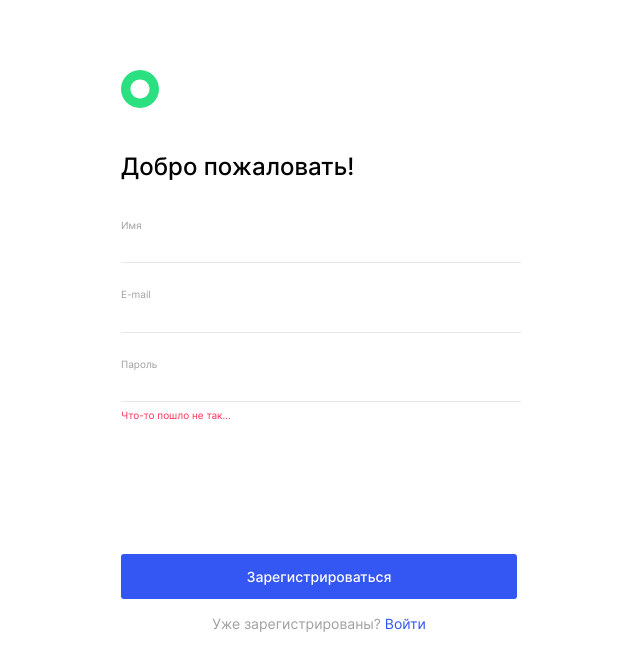
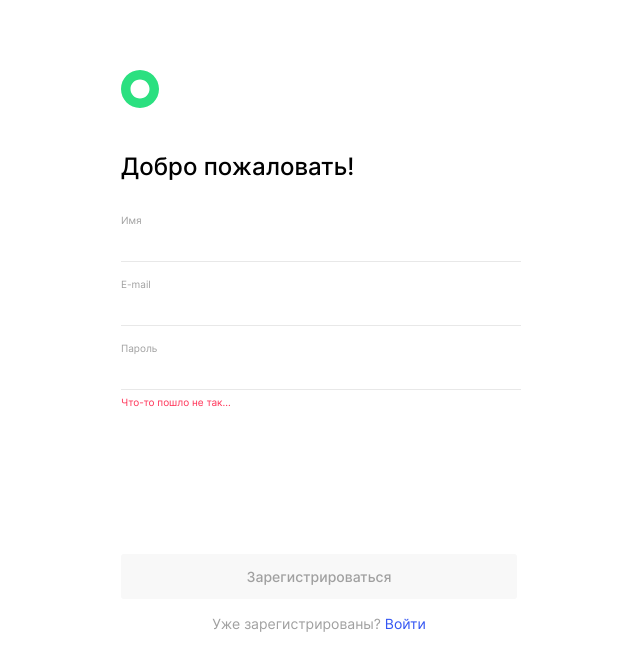
Before and after one commit to Photokub/movies-explorer-frontend, a React (Create React App) app: page /signup in a window 1280 px wide. Shown: the top 670 px of the page, without its empty margins (321-961 px from the left). Built offline with nearby package versions, Linux system fonts and the light colour scheme; no server answers.

Commit message:
Feat: валидация форм с помощью react-hook-form

```diff
--- a/src/components/App/App.js
+++ b/src/components/App/App.js
@@ -177,7 +177,7 @@ function App() {
                 <Route path="/signin" element={<Login/>}/>
                 <Route path="/signup" element={
                     <Register
-                        register={register}
+                        onRegister={register}
                         loggedIn={loggedIn}
                         userData={userData}
                         setUserData={setUserData}
--- a/src/components/Form/Form.css
+++ b/src/components/Form/Form.css
@@ -4,6 +4,14 @@
     display: flex;
     flex-direction: column;
     justify-content: space-between;
+}
+
+.form__field{
+    position: relative;
+    display: flex;
+    flex-direction: column;
+    align-items: flex-start;
+    margin-bottom: 10px;
 }
 
 .form__container {
@@ -17,11 +25,23 @@
     border: none;
     border-radius: 3px;
     margin: 0;
+    transition: .3s;
 
     font-weight: 500;
     font-size: 14px;
     line-height: 17px;
     color: #FFFFFF;
+}
+
+.form__submit-btn:hover{
+    opacity: .8;
+    cursor: pointer;
+}
+
+.form__submit-btn_disabled{
+    background: #F8F8F8;
+    color: #A0A0A0;
+    cursor: default;
 }
 
 .form__input__title {
@@ -38,7 +58,7 @@
     height: 28px;
     border: none;
     border-bottom: 1px solid #E8E8E8;
-    margin: 0 0 20px 0;
+    margin: 0 0 6px 0;
 }
 
 .form__input, :active, :hover, :focus {
@@ -47,8 +67,6 @@
 }
 
 .form__input__err {
-    position: relative;
-    bottom: 18px;
     font-weight: 400;
     font-size: 10px;
     line-height: 12px;
--- a/src/components/Form/Form.jsx
+++ b/src/components/Form/Form.jsx
@@ -1,14 +1,17 @@
-import React, {useCallback, useState} from "react";
+import React from "react";
+import { useForm } from "react-hook-form";
 import './Form.css'
 import {Navigate} from "react-router-dom";
 
-export default function Form({name, method, btnText, children, register, userData, loggedIn}){
+export default function Form({name, method, btnText, children, onRegister, userData, loggedIn, handleSubmit}){
 
-    const handleSubmit = (e) => {
-        let {name, email, password} = userData;
-        e.preventDefault();
-        register({name, email, password})
-    }
+   // const { register, handleSubmit, watch, formState: { errors } } = useForm();
+
+    // const onSubmit = (e) => {
+    //     let {name, email, password} = userData;
+    //     e.preventDefault();
+    //     onRegister({name, email, password})
+    // }
 
     if (loggedIn) {
         return <Navigate to="/"/>;
@@ -19,13 +22,13 @@ export default function Form({name, method, btnText, children, register, userDat
             className='form'
             name={`${name}`}
             method={`${method}`}
-            noValidate={false}
+            noValidate={true}
             onSubmit={handleSubmit}
         >
             <div className='form__container'>
             {children}
             </div>
-            <button className='form__submit-btn' type='submit'>{btnText}</button>
+            <button className='form__submit-btn form__submit-btn_disabled' type='submit' >{btnText}</button>
         </form>
     )
 }
--- a/src/components/Register/Register.jsx
+++ b/src/components/Register/Register.jsx
@@ -1,14 +1,14 @@
 import React from "react";
 import WelcomeScreen from "../WelcomeScreen/WelcomeScreen";
 
-export default function Register({register, loggedIn, userData, setUserData}) {
+export default function Register({onRegister, loggedIn, userData, setUserData}) {
     return (
         <WelcomeScreen
             title='Добро пожаловать!'
             subtitle='Уже зарегистрированы? '
             sublink='Войти'
             to='/signin'
-            register={register}
+            onRegister={onRegister}
             loggedIn={loggedIn}
             userData={userData}
             setUserData={setUserData}
--- a/src/components/RegisterForm/RegisterForm.jsx
+++ b/src/components/RegisterForm/RegisterForm.jsx
@@ -1,7 +1,25 @@
 import React from "react";
 import Form from "../Form/Form";
+import {useForm} from "react-hook-form";
 
-export default function RegisterForm({ register, loggedIn, userData, setUserData }){
+export default function RegisterForm({ onRegister, loggedIn, userData, setUserData   }) {
+
+    const {register, handleSubmit, watch, formState: {errors, isValid}} = useForm({
+        defaultValues: {
+            name: '',
+            email: '',
+            password: ''
+        },
+        mode: 'onChange'
+    });
+
+    const name = watch('name')
+    const email = watch('email')
+    const password = watch('password')
+
+    const handleOnSubmit = () => {
+        onRegister({ name, email, password })
+    }
 
     const handleChange = (e) => {
         const {name, value} = e.target;
@@ -12,38 +30,65 @@ export default function RegisterForm({ register, loggedIn, userData, setUserData
         console.log(userData)
     }
 
-    return(
+    return (
         <Form
             name='register_form'
             method='post'
             btnText='Зарегистрироваться'
-            register={register}
+            onRegister={onRegister}
             loggedIn={loggedIn}
             userData={userData}
+            //handleSubmit={handleSubmit}
+            handleSubmit={handleSubmit(handleOnSubmit)}
         >
             <label className='form__field'>
                 <span className='form__input__title'>Имя</span>
                 <input className='form__input'
                        type='text'
                        name='name'
-                       //defaultValue=""
+                    //defaultValue=""
                        required
                        value={userData.name}
                        onChange={handleChange}
-                       //ref={nameRef}
+                       {...register('name', {
+                           required: 'Обязательное поле',
+                           minLength: {
+                               value: 2,
+                               message: 'вы должны заполнить минимум 2 символа'
+                           },
+                           maxLength: {
+                               value: 20,
+                               message: 'вы должны заполнить максимум 20 символов'
+                           },
+                           pattern: {
+                               value: /^[A-Za-zА-Яа-яЁё /h -]+$/,
+                               message: 'Имя не должно содержать цифры'
+                           }
+                       })}
+                    //ref={nameRef}
                 />
-                <span className='form__input__err' id='name_field-err'></span>
+                {errors.email && <span className='form__input__err' id='name_field-err'>{errors?.email?.message || 'Что-то пошло не так...'}</span>}
+                {/*<span className='form__input__err' id='name_field-err'></span>*/}
             </label>
             <label className='form__field'>
                 <span className='form__input__title'>E-mail</span>
                 <input className='form__input'
-                       name='email'
+                    //name='email'
                        type='email'
                        required
-                       value={userData.email}
+                    //value={userData.email}
+                       value={email}
                        onChange={handleChange}
+                       {...register('email', {
+                           required: 'Обязательное поле',
+                           pattern: {
+                               value: /^[A-Z0-9._%+-]+@[A-Z0-9.-]+\.[A-Z]{2,}$/i,
+                               message: 'Некорректный емайл'
+                           }
+                       })}
                 />
-                <span className='form__input__err' id='name_field-err'></span>
+                {errors.email && <span className='form__input__err' id='name_field-err'>{errors?.email?.message || 'Что-то пошло не так...'}</span>}
+                {/*<span className='form__input__err' id='name_field-err'></span>*/}
             </label>
             <label className='form__field'>
                 <span className='form__input__title'>Пароль</span>
--- a/src/components/WelcomeScreen/WelcomeScreen.jsx
+++ b/src/components/WelcomeScreen/WelcomeScreen.jsx
@@ -7,13 +7,13 @@ import RegisterForm from "../RegisterForm/RegisterForm";
 import LoginForm from "../LoginForm/LoginForm";
 
 
-export default function WelcomeScreen({title, subtitle, sublink, to, register, userData, setUserData}) {
+export default function WelcomeScreen({title, subtitle, sublink, to, onRegister, userData, setUserData}) {
     const location = useLocation()
 
     let component
     if (location.pathname === '/signup') {
         component = <RegisterForm
-            register={register}
+            onRegister={onRegister}
             userData={userData}
             setUserData={setUserData}
         />
```
